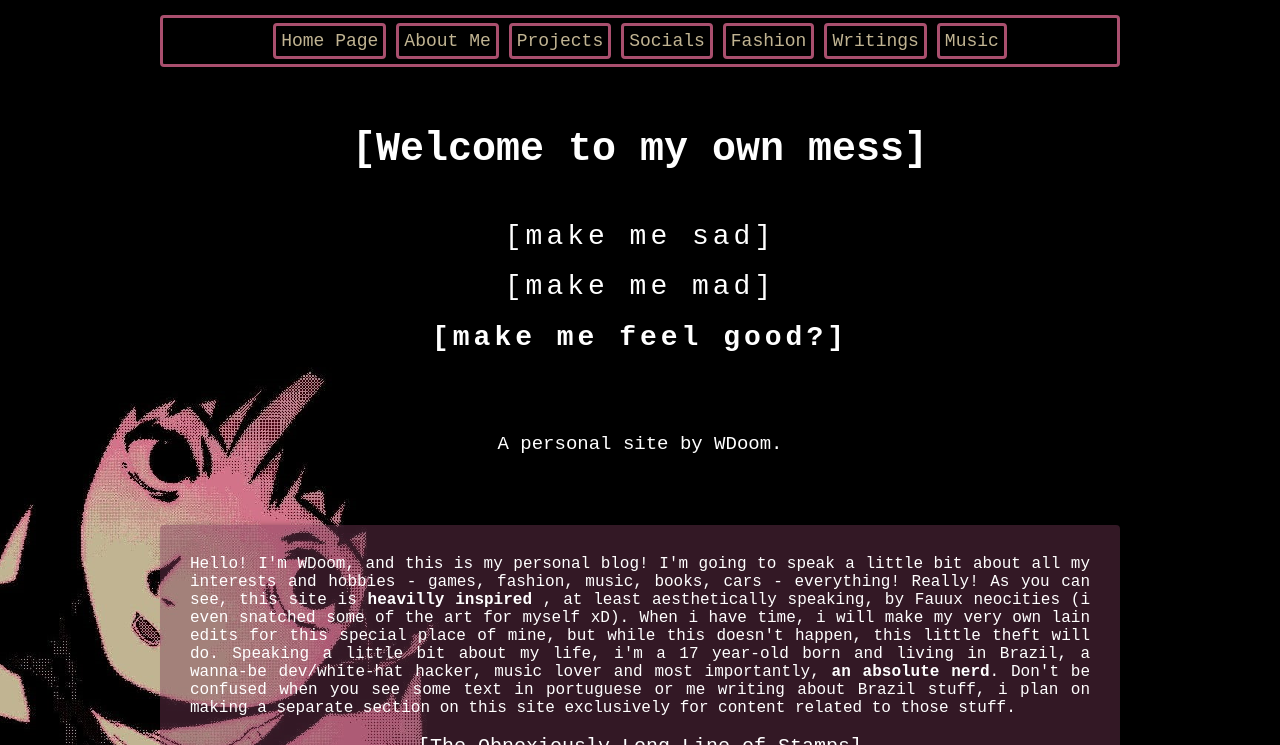
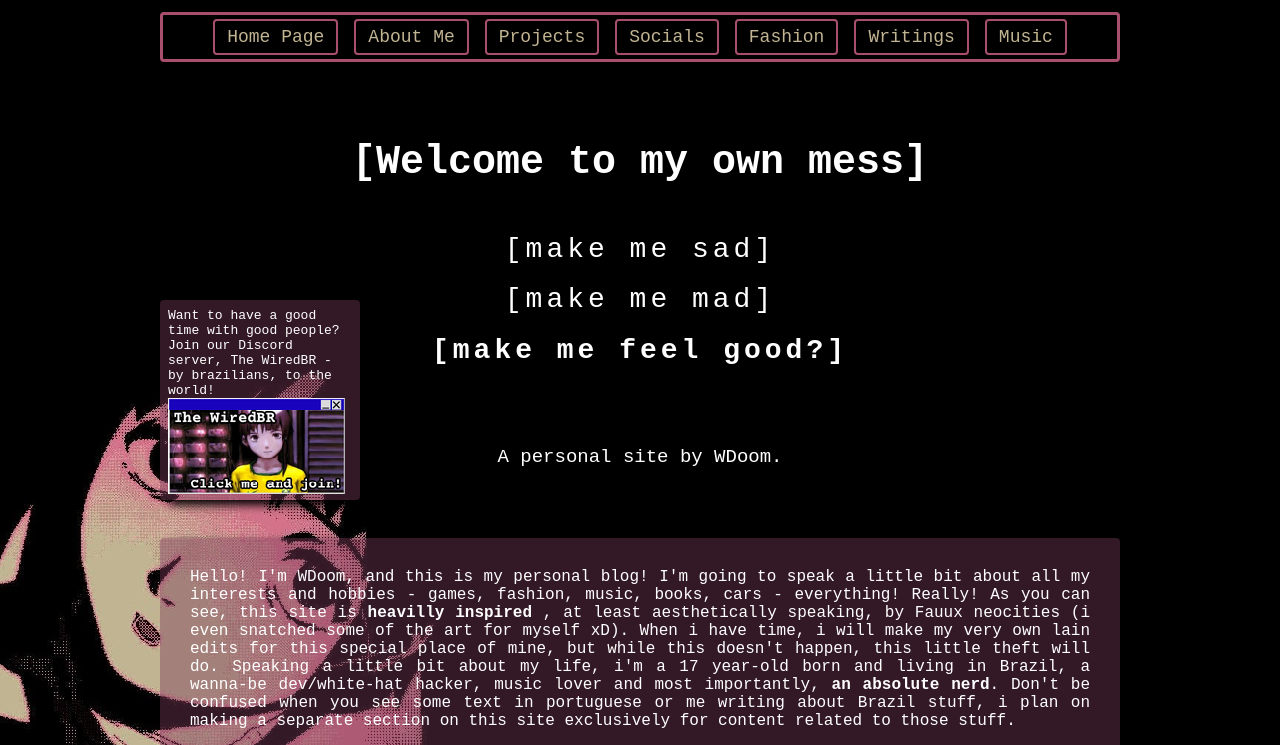
Before and after one commit to wd00m/personal-site, a plain HTML site: page index.html in a window 1280 px wide. Shown: the top 745 px of the page. Drawn offline with Linux system fonts and the light colour scheme.

Commit message:
Changes to be committed: 	new file:   images/wiredbr.png 	modified:   index.html 	modified:   styles.css

```diff
--- a/index.html
+++ b/index.html
@@ -1,5 +1,5 @@
 <!DOCTYPE html>
-<html lang="en">
+      <html lang="en">
   <head>
     <link
       rel="icon"
@@ -20,7 +20,7 @@
     />
 
     <header>
-      <aside id="topbar">
+      <section id="topbar">
         <nav>
           <ul>
             <li><a href="index.html">Home Page</a></li>
@@ -32,7 +32,7 @@
             <li><a href="music.html">Music</a></li>
           </ul>
         </nav>
-      </aside>
+      </section>
       <h2 class="titleh2" style="margin-bottom: 0px">
         [Welcome to my own mess]
       </h2>
@@ -45,7 +45,10 @@
         <strong>[make me feel good?]</strong>
       </p>
       <p class="credit" style="margin-top: 70px">A personal site by WDoom.</p>
-
+      <section id="sidenote" style="top: 300px">Want to have a good time with good people?
+        Join our Discord server, The WiredBR - by brazilians, to the world!
+        <a href="https://discord.gg/YnXcsjpByB"><img src="images/wiredbr.png" style="height:96px; width: 176.64px;"></a>
+      </section>
       <section id="abtme" style="margin-top: 70px">
         <p>
           Hello! I'm WDoom, and this is my personal blog! I'm going to speak a
--- a/styles.css
+++ b/styles.css
@@ -9,7 +9,7 @@ body {
   overflow-x: hidden;
   display: flex;
   flex-direction: column;
-  align-items: center; /* centraliza filhos no cross-axis */
+  align-items: center;
   justify-content: flex-start;
   font-family: "Courier New", Courier, monospace;
   background-attachment: fixed;
@@ -18,6 +18,53 @@ body {
   color: white;
   min-height: 100vh;
   background-image: url("images/lainbg.jpg");
+  padding-top: 80px; /* evita sobreposição com topbar fixa */
+}
+
+#topbar {
+  position: fixed;
+  top: 0;
+  left: 50%;
+  transform: translateX(-50%);
+  width: 960px;
+  max-width: 100%;
+  background-color: transparent;
+  backdrop-filter: blur(10px);
+  border: 3px solid #a94f6e;
+  border-radius: 4px;
+  padding: clamp(8px, 2vw, 12px);
+  display: flex;
+  justify-content: center;
+  align-items: center;
+  z-index: 1000;
+  box-sizing: border-box;
+  margin-top: 12px;
+}
+
+#topbar nav ul {
+  list-style: none;
+  display: flex;
+  flex-wrap: wrap;
+  justify-content: center;
+  gap: clamp(6px, 2vw, 16px);
+  padding: 0;
+  margin: 0;
+}
+
+#topbar nav ul li a {
+  font-size: clamp(12px, 1.5vw, 18px);
+  color: #c1b492;
+  text-decoration: none;
+  background-color: transparent;
+  border: 2px solid #a94f6e;
+  border-radius: 4px;
+  padding: 6px 12px;
+  transition: background 0.2s, color 0.2s;
+}
+
+#topbar nav ul li a:hover {
+  background-color: #d2738a;
+  color: #ffffff;
 }
 
 .titleh2 {
@@ -46,51 +93,6 @@ h4 {
   margin-bottom: 20px;
 }
 
-#topbar {
-  width: 960px;
-  margin: 15px auto 0;
-  background-color: transparent;
-  backdrop-filter: blur(10px);
-  display: flex;
-  justify-content: center;
-  align-items: center;
-  z-index: 1000;
-  border-radius: 4px;
-  border: 3px solid #a94f6e;
-  padding: clamp(6 px, 1.5vw, 10px);
-  box-sizing: border-box;
-  align-self: center;
-  margin-right: auto;
-  margin-left: auto;
-  flex: auto;
-  padding: 5px;
-}
-
-#topbar nav ul {
-  list-style: none;
-  display: flex;
-  gap: clamp(5px, 2vw, 10px);
-  padding: 0;
-  margin: 0;
-}
-
-#topbar nav ul li a {
-  font-size: clamp(12px, 1.5vw, 18px);
-  border: 3px solid #a94f6e;
-  background-color: transparent;
-  color: #c1b492;
-  border-radius: 4px;
-  display: block;
-  padding: 5px;
-  text-align: center;
-  text-decoration: none;
-  transition: background 0.2s;
-}
-
-#topbar nav ul li a:hover {
-  background-color: #d2738a;
-}
-
 #abtme {
   width: 960px;
   margin: clamp(40px, 8vw, 190px) auto 0;
@@ -107,6 +109,7 @@ a:visited,
 a:active {
   color: #c1b492;
 }
+
 a:hover {
   color: #d2738a;
 }
@@ -145,9 +148,11 @@ a:hover {
   #abtme {
     max-width: 100%;
   }
+
   #topbar {
     padding: clamp(10px, 3vw, 16px);
   }
+
   #topbar nav ul {
     flex-wrap: wrap;
     justify-content: center;
@@ -195,3 +200,15 @@ a:hover {
   align-self: center;
   text-align: center;
 }
+
+#sidenote {
+  width: 200px;
+  background-color: rgba(122, 58, 90, 0.42);
+  padding: 8px;
+  border-radius: 4px;
+  box-shadow: black 10px 5px 10px;
+  text-align: left;
+  height: 200px;
+  position: absolute;
+  font-size: 13px;
+}
```
Also changed, not shown: images/wiredbr.png (added).
